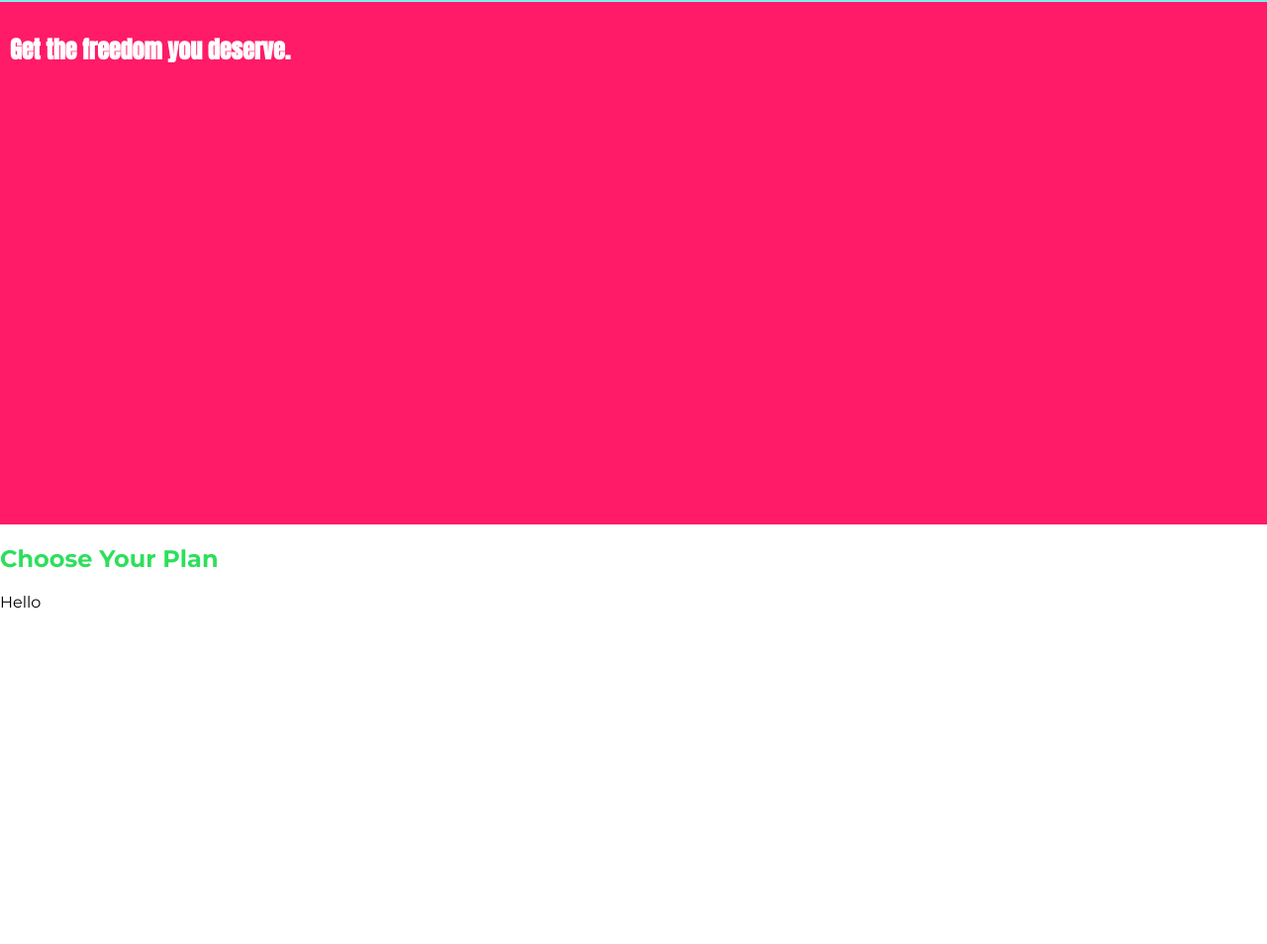
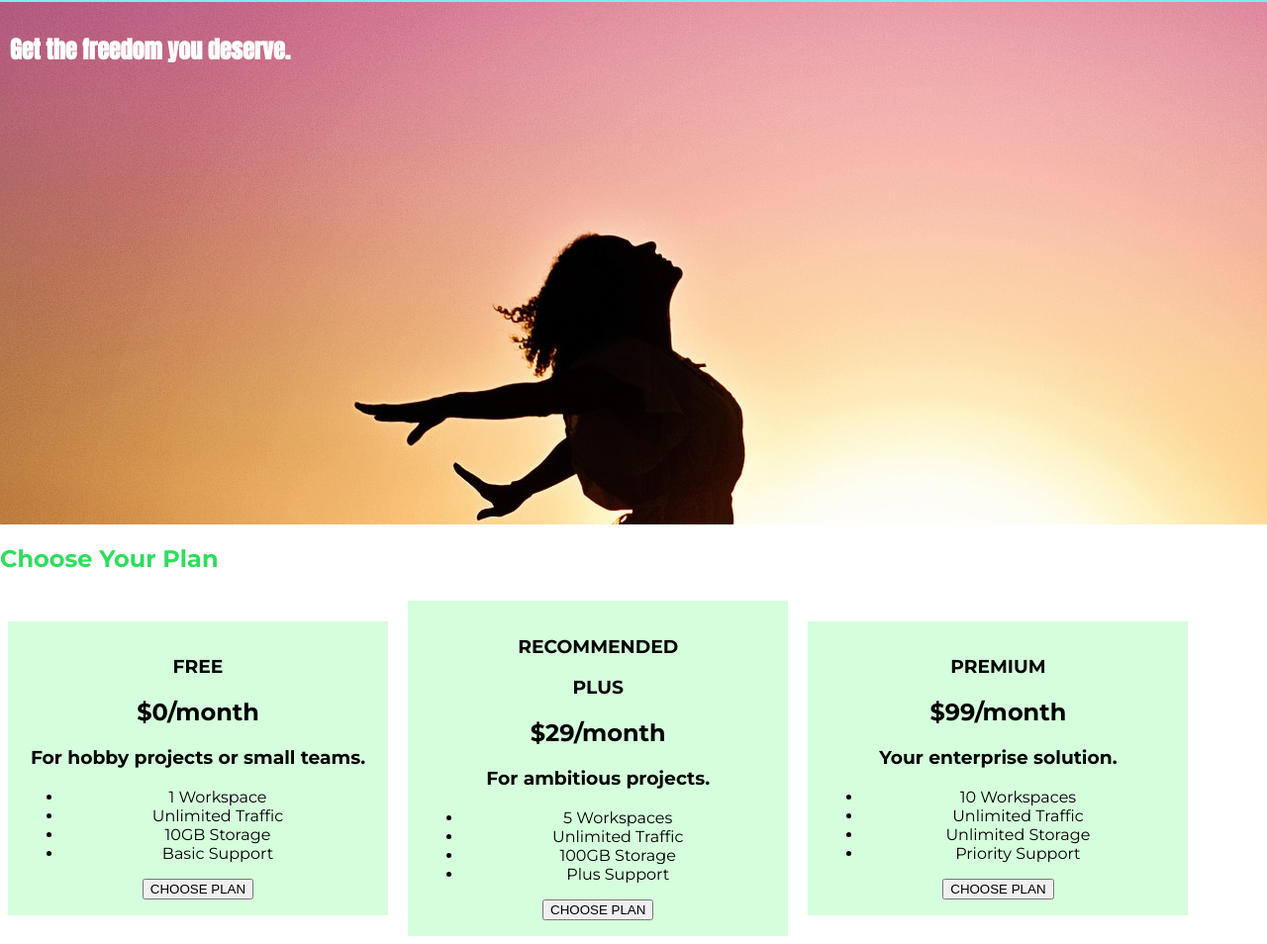
Before and after one commit to Bilguun1015/css-project-1, a plain HTML site: page index.html in a window 1280 px wide. Shown: the part 41-995 px from the top of the page at 99% size. Before the commit the page ends 800 px from the top, so only its background shows below. Drawn offline with Linux system fonts and the light colour scheme.

Commit message:
added plans

```diff
--- a/index.html
+++ b/index.html
@@ -40,7 +40,51 @@
       </section>
       <section id="plans">
         <h1 class="section-title">Choose Your Plan</h1>
-        <p>Hello</p>
+        <div>
+          <article class="plan">
+            <h1>FREE</h1>
+            <h2>$0/month</h2>
+            <h3>For hobby projects or small teams.</h3>
+            <ul>
+              <li>1 Workspace</li>
+              <li>Unlimited Traffic</li>
+              <li>10GB Storage</li>
+              <li>Basic Support</li>
+            </ul>
+            <div>
+              <button>CHOOSE PLAN</button>
+            </div>
+          </article>
+          <article class="plan">
+            <h1>RECOMMENDED</h1>
+            <h1>PLUS</h1>
+            <h2>$29/month</h2>
+            <h3>For ambitious projects.</h3>
+            <ul>
+              <li>5 Workspaces</li>
+              <li>Unlimited Traffic</li>
+              <li>100GB Storage</li>
+              <li>Plus Support</li>
+            </ul>
+            <div>
+              <button>CHOOSE PLAN</button>
+            </div>
+          </article>
+          <article class="plan">
+            <h1>PREMIUM</h1>
+            <h2>$99/month</h2>
+            <h3>Your enterprise solution.</h3>
+            <ul>
+              <li>10 Workspaces</li>
+              <li>Unlimited Traffic</li>
+              <li>Unlimited Storage</li>
+              <li>Priority Support</li>
+            </ul>
+            <div>
+              <button>CHOOSE PLAN</button>
+            </div>
+          </article>
+        </div>
       </section>
     </main>
   </body>
--- a/style.css
+++ b/style.css
@@ -8,7 +8,7 @@ body {
 }
 
 #product-overview {
-  background: #ff1b68;
+  background: url('freedom.jpg');
   width: 100%;
   height: 528px;
   padding: 10px;
@@ -17,6 +17,16 @@ body {
 #product-overview h1 {
   color: #fff;
   font-family: 'Anton', sans-serif;
+}
+
+.plan {
+  background: #d5ffdc;
+  text-align: center;
+  padding: 16px;
+  margin: 8px;
+  display: inline-block;
+  width: 30%;
+  vertical-align: middle;
 }
 
 .section-title {
```
Also changed, not shown: freedom.jpg (added).
